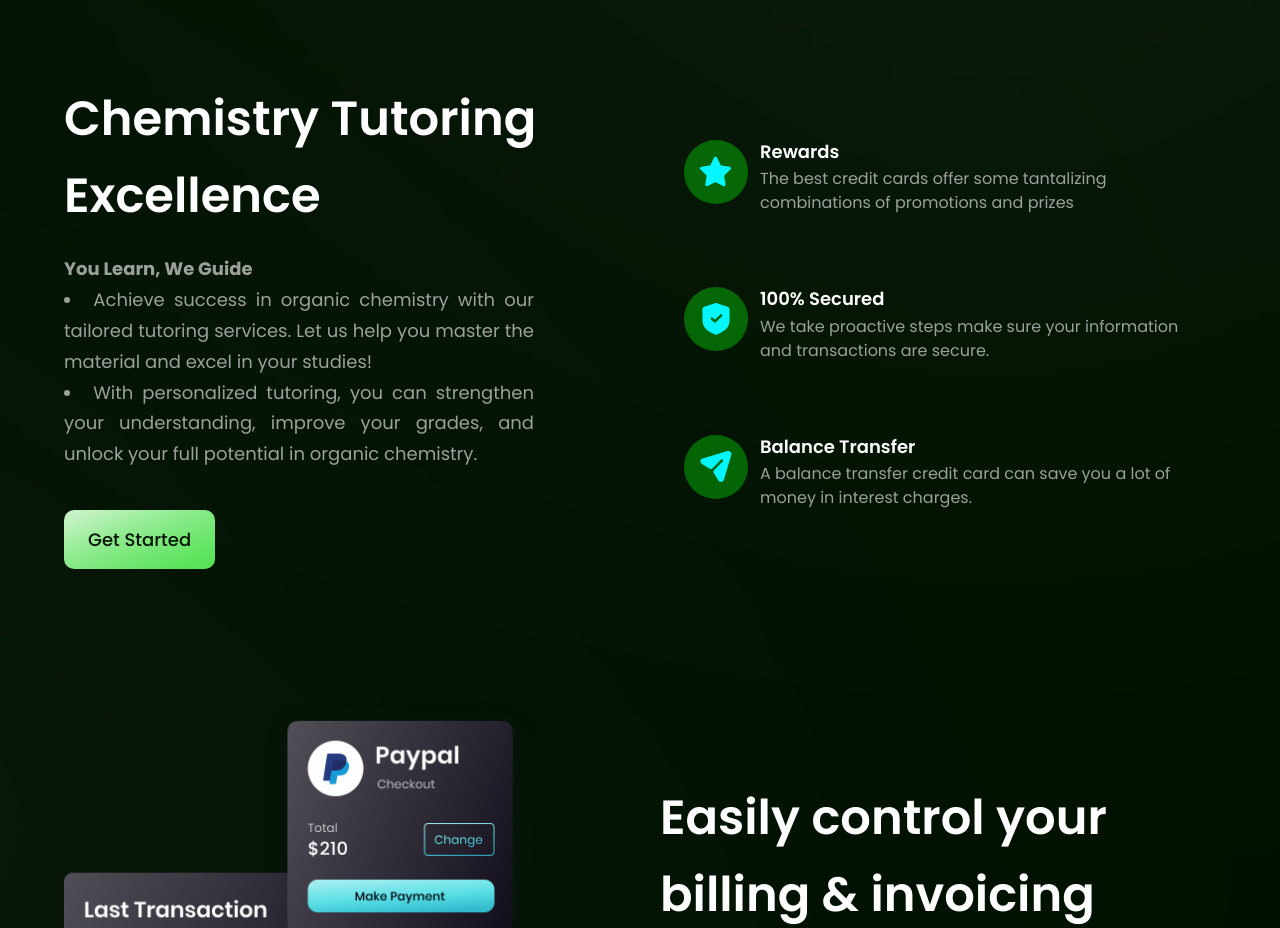
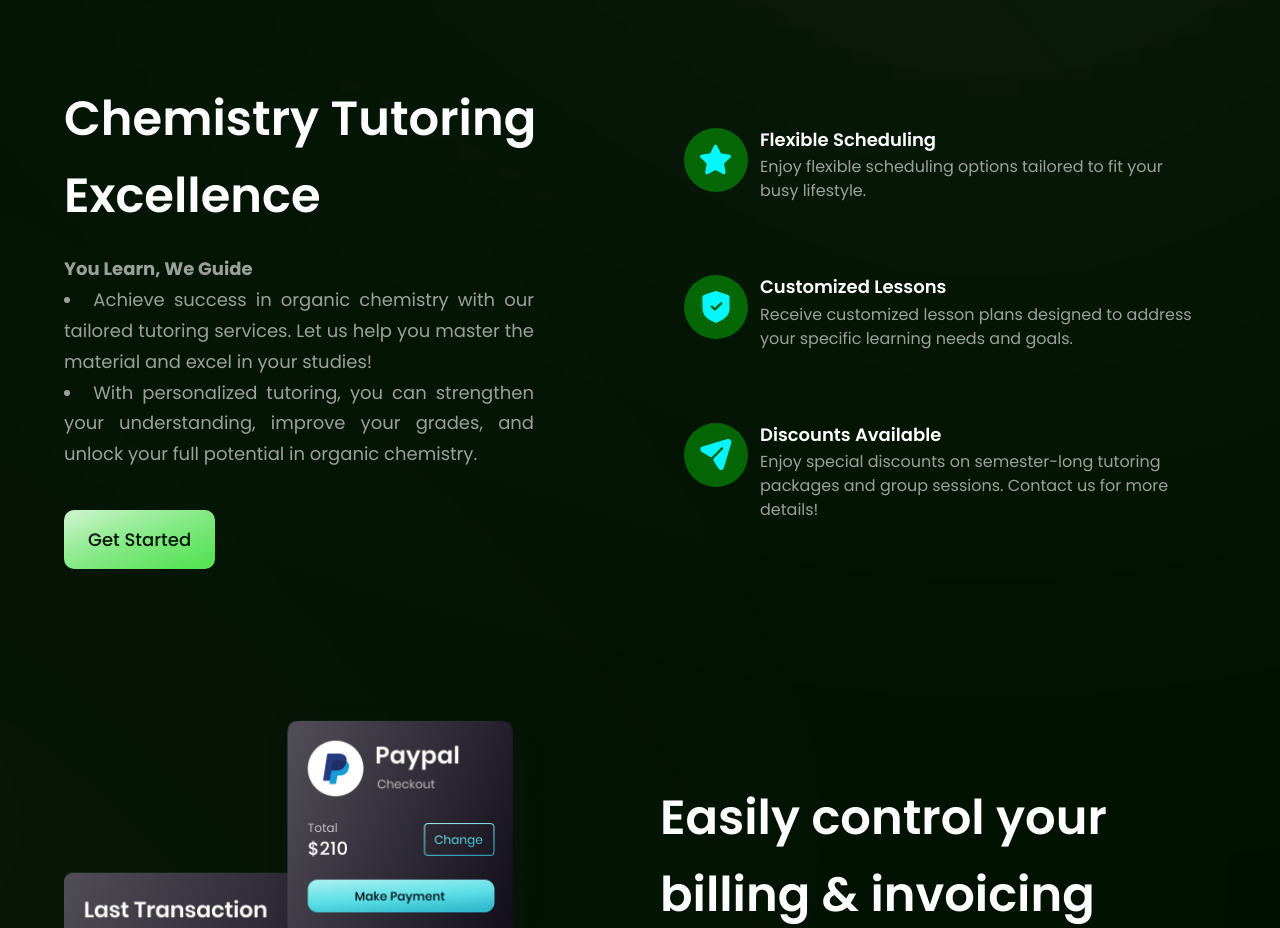
Before and after one commit to AngelaNova/Angela_Tutoring_OrganicChemistry, a React (Vite) app: page / in a window 1280 px wide. Shown: the part 1180-2108 px from the top of the page. Built offline with nearby package versions, Linux system fonts and the light colour scheme.

Commit message:
Update index.js

```diff
--- a/src/constants/index.js
+++ b/src/constants/index.js
@@ -23,23 +23,23 @@ export const features = [
   {
     id: "feature-1",
     icon: star,
-    title: "Rewards",
+    title: "Flexible Scheduling",
     content:
-      "The best credit cards offer some tantalizing combinations of promotions and prizes",
+      "Enjoy flexible scheduling options tailored to fit your busy lifestyle.",
   },
   {
     id: "feature-2",
     icon: shield,
-    title: "100% Secured",
+    title: "Customized Lessons",
     content:
-      "We take proactive steps make sure your information and transactions are secure.",
+      "Receive customized lesson plans designed to address your specific learning needs and goals.",
   },
   {
     id: "feature-3",
     icon: send,
-    title: "Balance Transfer",
+    title: "Discounts Available",
     content:
-      "A balance transfer credit card can save you a lot of money in interest charges.",
+      "Enjoy special discounts on semester-long tutoring packages and group sessions. Contact us for more details!",
   },
 ];
 
```
